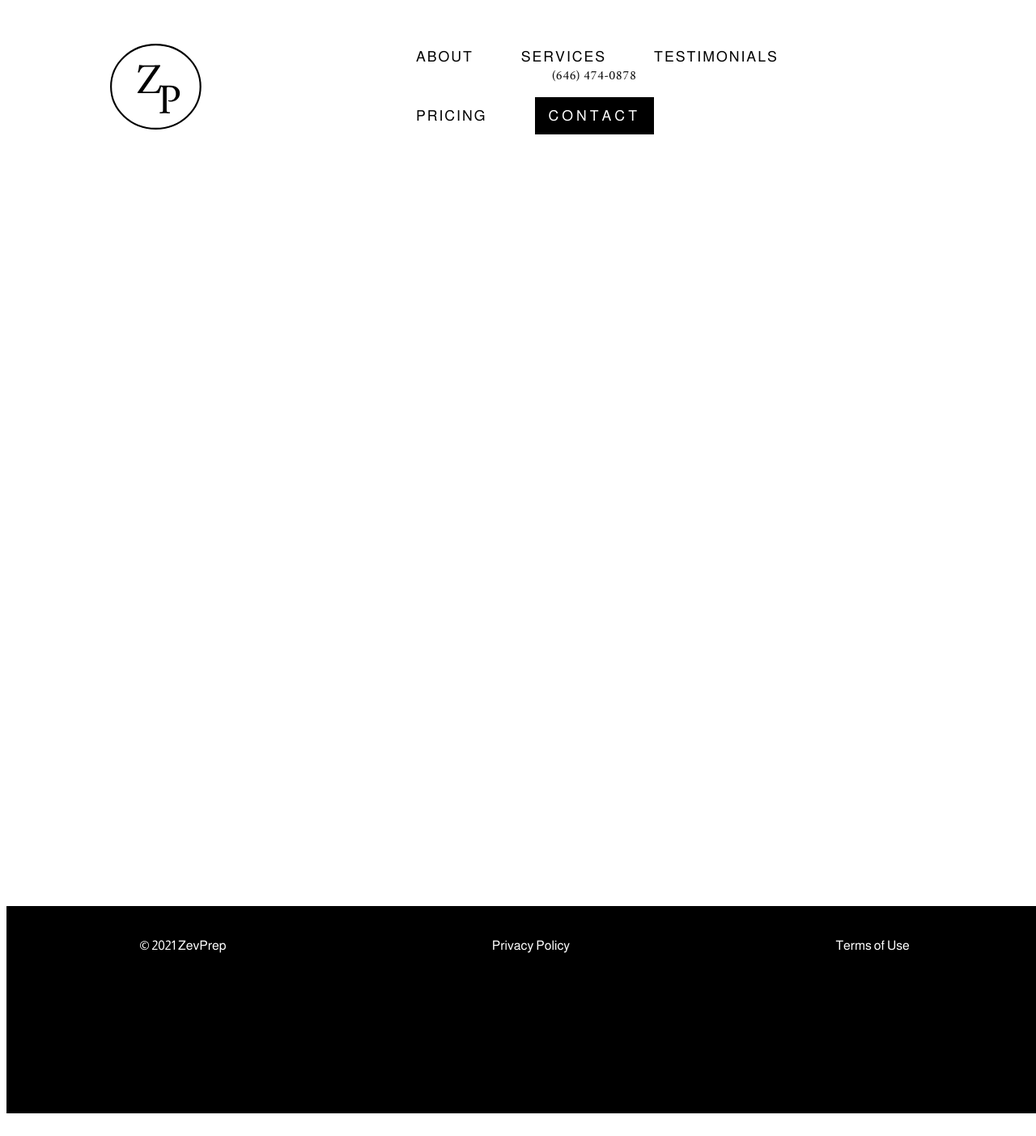
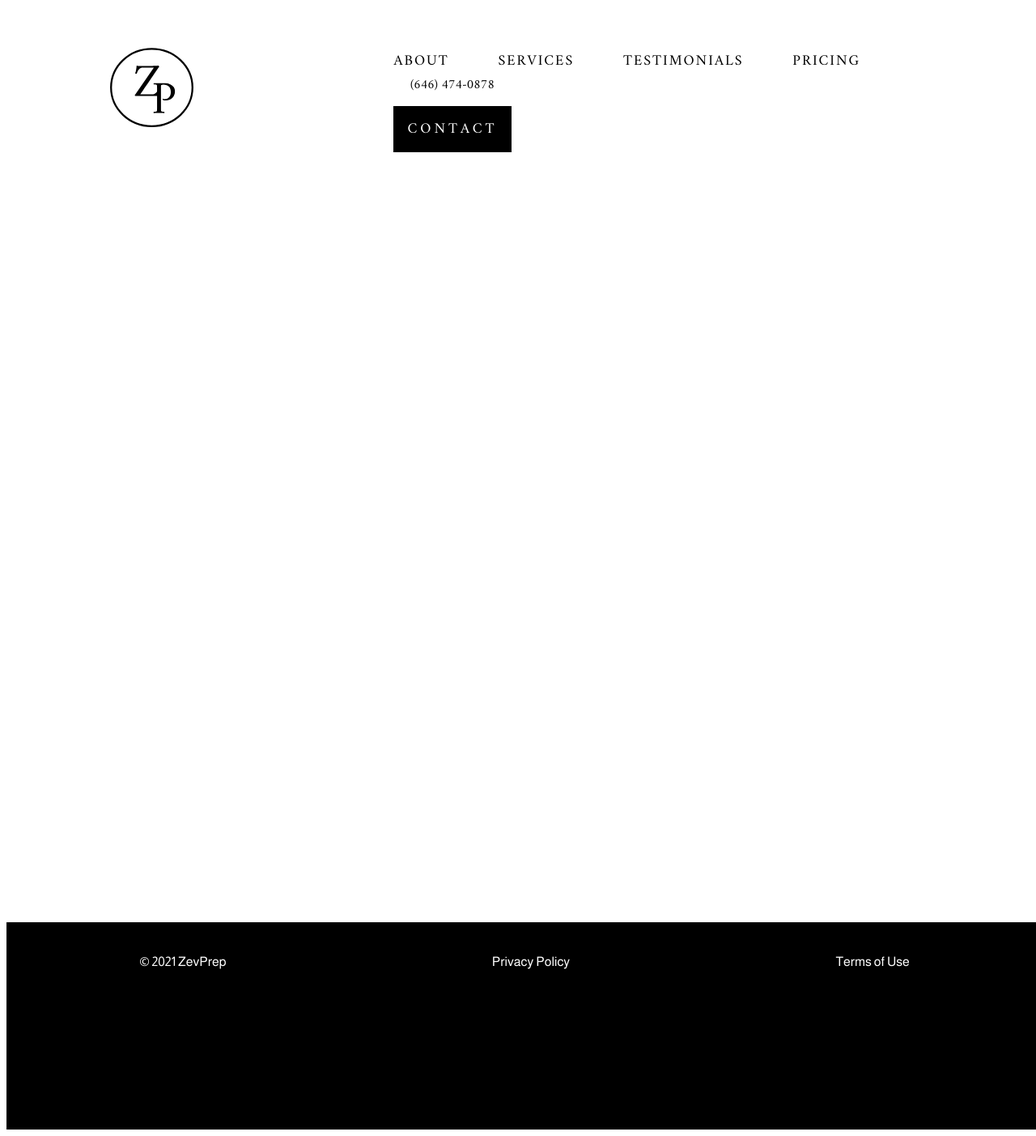
Before and after one commit to aaronzomback/zevprep, a Jekyll site: the page built from pricing.html, in a window 1280 px wide. Shown: the whole page at 81% size. Built offline with Jekyll 4.4.1, drawn with Linux system fonts in a browser that asks for light colours.

Commit message:
updated logo

```diff
--- a/_includes/header.html
+++ b/_includes/header.html
@@ -1,7 +1,7 @@
 <header>
    <nav>
      <a href="/">
-     <h1><img src="/assets/img/zp-logo-2.svg" alt="ZevPrep-logo" style="width: 35%;"></h1>
+     <h1><img src="/assets/img/zp-logo-3.svg" alt="ZevPrep-logo" style="width: 35%;"></h1>
      </a>
        <div class="nav-links">
          <a href="/about" class="underline">About</a>
--- a/_layouts/default.html
+++ b/_layouts/default.html
@@ -9,7 +9,7 @@
     <meta name="description" content="ZevPrep, an SAT/ACT peak performance tutoring service">
     <script src="https://www.google.com/recaptcha/api.js?render=6LcC_Z8aAAAAANYSO8jnyx10bI3e1kPjP3zy6dw2"></script>
     <link rel="stylesheet" href="/assets/css/app.css">
-    <link rel="shortcut icon" sizes="196x196" href="/assets/img/zp-favicon-logo.svg">
+    <link rel="shortcut icon" sizes="196x196" href="/assets/img/zp-logo-3.svg">
   </head>
   <body>
   {% include header.html %}
--- a/_sass/_header.scss
+++ b/_sass/_header.scss
@@ -4,7 +4,7 @@
 header {
 
   width: 100vw;
-  font-family: "Almarai";
+  font-family: "Amiri";
   align-items: center;
 
 
```
Also changed, not shown: assets/img/zp-logo-3.svg (added).
